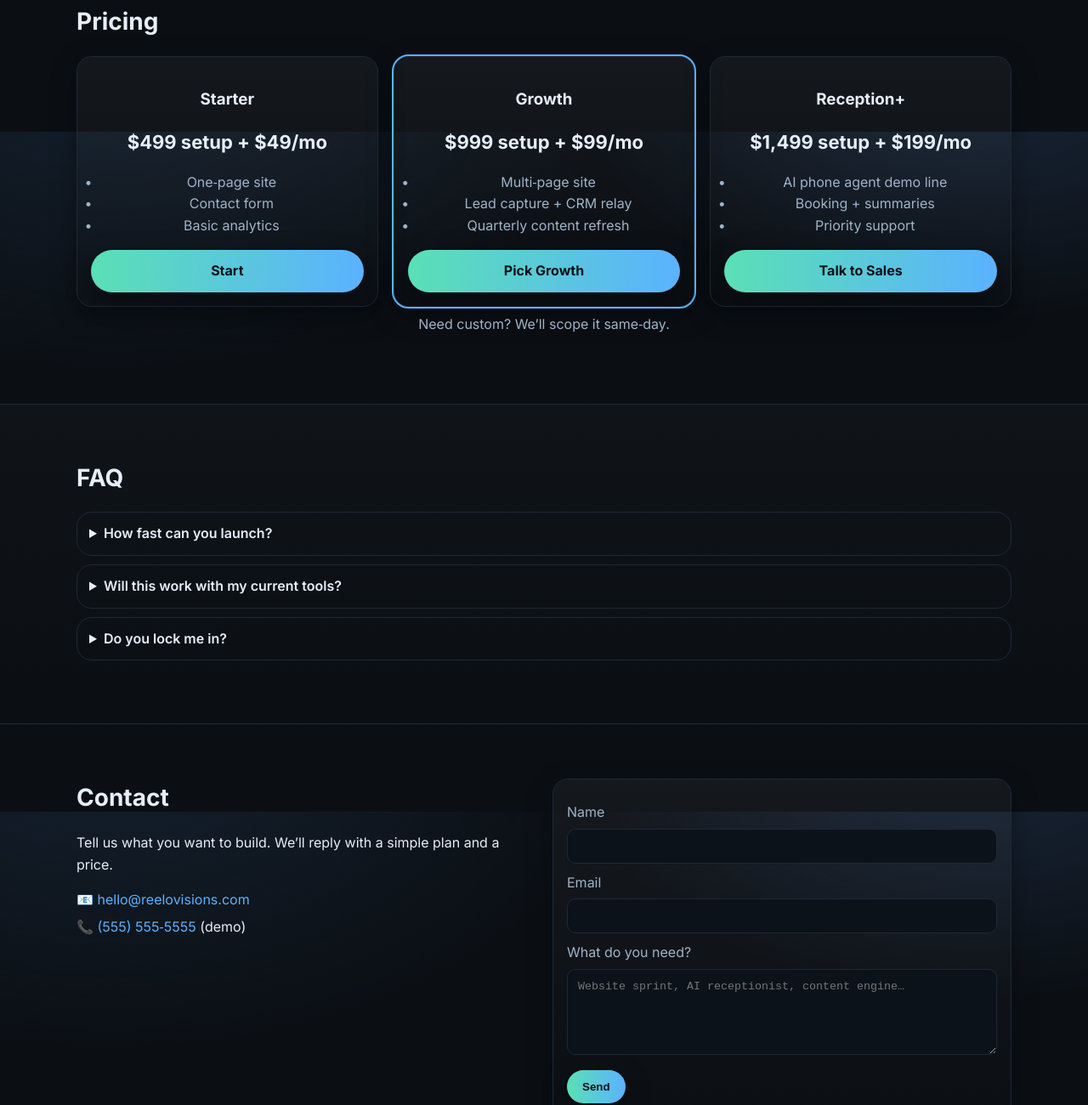
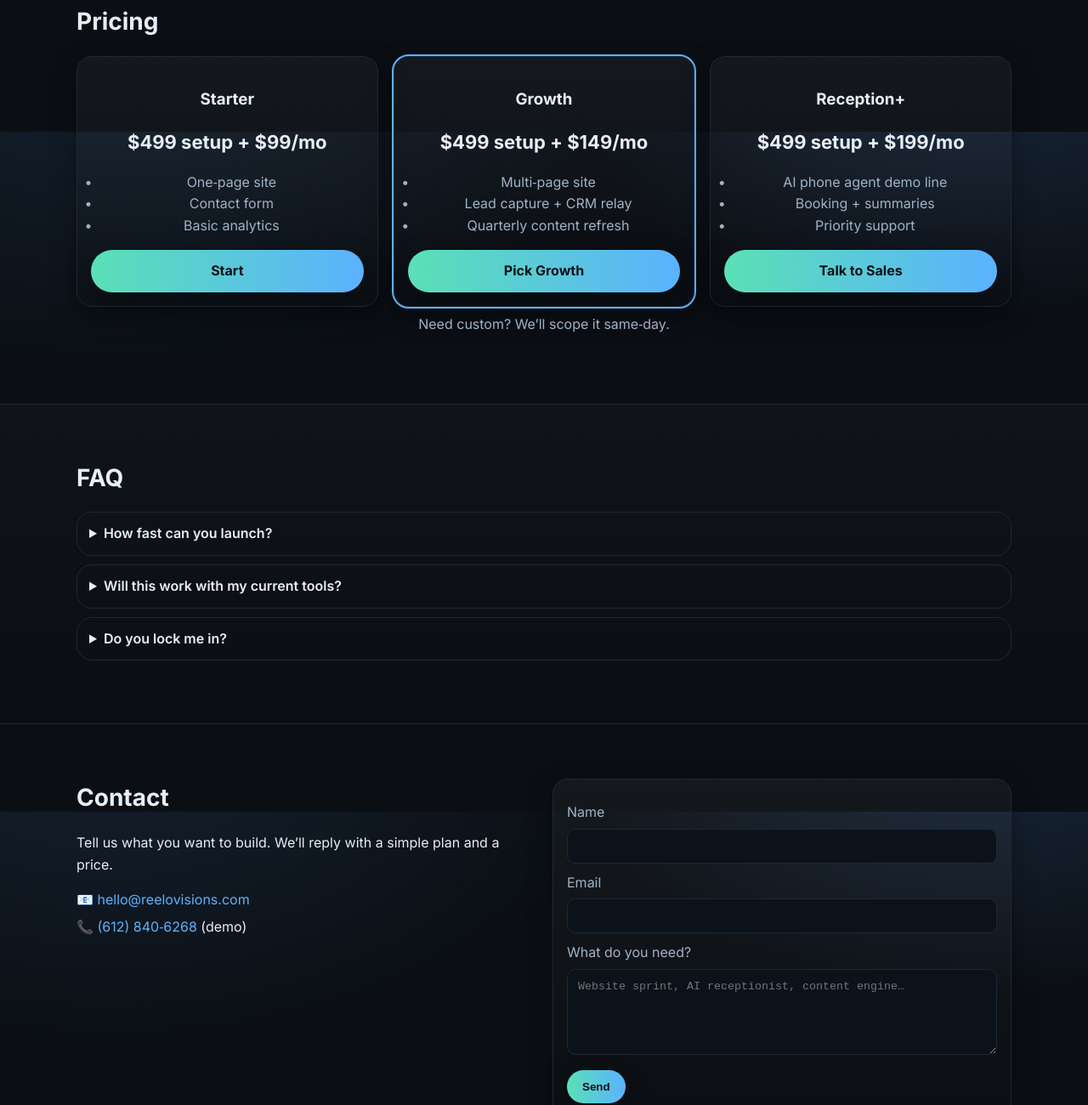
Before and after one commit to reelovisions/reelo-visions-site, a plain HTML site: page index.html in a window 1280 px wide. Shown: the part 1445-2745 px from the top of the page at 85% size. Drawn offline with Linux system fonts and the light colour scheme.

Commit message:
Update index.html

```diff
--- a/index.html
+++ b/index.html
@@ -134,7 +134,7 @@
       <div class="grid-3">
         <div class="card price">
           <h3>Starter</h3>
-          <p class="price-tag">$499 setup + $49/mo</p>
+          <p class="price-tag">$499 setup + $99/mo</p>
           <ul class="checklist">
             <li>One‑page site</li>
             <li>Contact form</li>
@@ -144,7 +144,7 @@
         </div>
         <div class="card price price--focus">
           <h3>Growth</h3>
-          <p class="price-tag">$999 setup + $99/mo</p>
+          <p class="price-tag">$499 setup + $149/mo</p>
           <ul class="checklist">
             <li>Multi‑page site</li>
             <li>Lead capture + CRM relay</li>
@@ -154,7 +154,7 @@
         </div>
         <div class="card price">
           <h3>Reception+</h3>
-          <p class="price-tag">$1,499 setup + $199/mo</p>
+          <p class="price-tag">$499 setup + $199/mo</p>
           <ul class="checklist">
             <li>AI phone agent demo line</li>
             <li>Booking + summaries</li>
@@ -185,7 +185,7 @@
         <p>Tell us what you want to build. We’ll reply with a simple plan and a price.</p>
         <ul class="contact-list">
           <li>📧 <a href="mailto:hello@reelovisions.com">hello@reelovisions.com</a></li>
-          <li>📞 <a href="tel:+1-555-555-5555">(555) 555‑5555</a> (demo)</li>
+          <li>📞 <a href="tel:+1-612-840-6268">(612) 840‑6268</a> (demo)</li>
         </ul>
       </div>
       <form id="contactForm" class="card form" method="POST" action="https://formspree.io/f/reelovisions@gmail.com">
```
